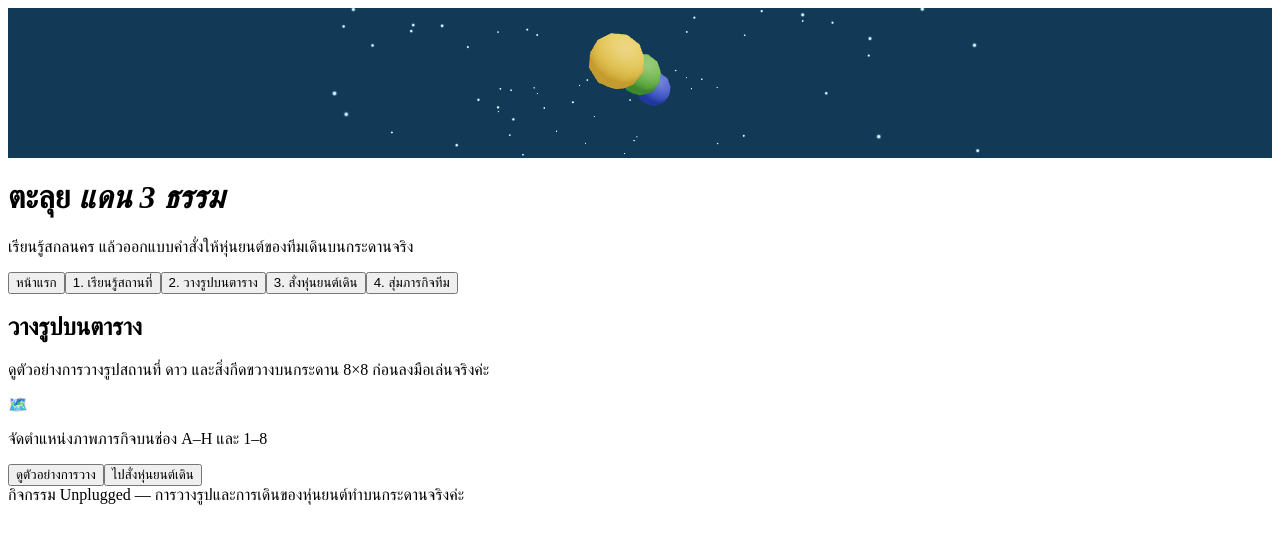
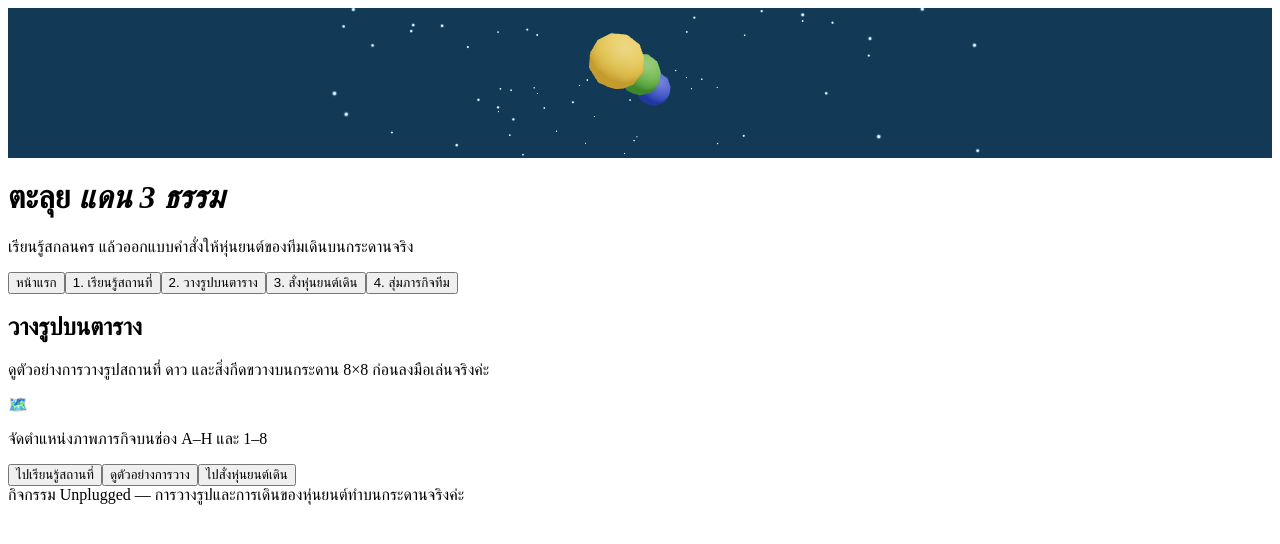
Before and after one commit to noonet2016/abs-bootcamp, a React (Vite) app: page / in a window 1280 px wide. Both pictures are taken after a click on the button "2. วางรูปบนตาราง". Shown: the top 544 px of the page. Built offline with nearby package versions, Linux system fonts and the light colour scheme; the HTML template or start-up script is replaced by a standard one.

Commit message:
feat: add board navigation back action

```diff
--- a/src/App.tsx
+++ b/src/App.tsx
@@ -165,10 +165,10 @@ function BoardExample({ className = '', onClick, robot, starCollected = false }:
 }
 
 
-function BoardLanding({ onOpenDemo, onRobot }: { onOpenDemo: () => void; onRobot: () => void }) {
+function BoardLanding({ onKnowledge, onOpenDemo, onRobot }: { onKnowledge: () => void; onOpenDemo: () => void; onRobot: () => void }) {
   return <section className="panel board-landing" aria-labelledby="board-title">
     <div className="section-heading"><h2 id="board-title">วางรูปบนตาราง</h2><p>ดูตัวอย่างการวางรูปสถานที่ ดาว และสิ่งกีดขวางบนกระดาน 8×8 ก่อนลงมือเล่นจริงค่ะ</p></div>
-    <div className="activity-preview"><span aria-hidden="true">🗺️</span><p>จัดตำแหน่งภาพภารกิจบนช่อง A–H และ 1–8</p><div className="activity-actions"><button type="button" className="primary-button" onClick={onOpenDemo}>ดูตัวอย่างการวาง</button><button type="button" className="secondary-button" onClick={onRobot}>ไปสั่งหุ่นยนต์เดิน</button></div></div>
+    <div className="activity-preview"><span aria-hidden="true">🗺️</span><p>จัดตำแหน่งภาพภารกิจบนช่อง A–H และ 1–8</p><div className="activity-actions"><button type="button" className="secondary-button" onClick={onKnowledge}>ไปเรียนรู้สถานที่</button><button type="button" className="primary-button" onClick={onOpenDemo}>ดูตัวอย่างการวาง</button><button type="button" className="secondary-button" onClick={onRobot}>ไปสั่งหุ่นยนต์เดิน</button></div></div>
   </section>
 }
 
@@ -241,7 +241,7 @@ export default function App() {
     {view === 'home' && <section className="home-intro"><h2><span className="home-heading-line">ดูข้อมูลก่อน แล้วไปทำภารกิจบนกระดานจริง</span></h2><div className="home-steps"><button type="button" className="flow-step" onClick={() => setView('knowledge')}><b>1</b><span>เรียนรู้สถานที่</span><small>กดเพื่อเริ่มเรียนรู้</small></button><button type="button" className="flow-step" onClick={() => setView('board')}><b>2</b><span>วางรูปบนตาราง</span><small>ดูตัวอย่างการวาง</small></button><button type="button" className="flow-step" onClick={() => setView('robot')}><b>3</b><span>สั่งหุ่นยนต์เดิน</span><small>ดูตัวอย่างการเดิน</small></button><button type="button" className="flow-step" onClick={() => setView('mission')}><b>4</b><span>สุ่มภารกิจทีม</span><small>กดเพื่อสุ่มภารกิจ</small></button></div></section>}
     {view === 'knowledge' && <Knowledge onBoard={() => setView('board')} />}
     {view === 'mission' && <Mission />}
-    {view === 'board' && <BoardLanding onOpenDemo={() => setBoardDemoOpen(true)} onRobot={() => setView('robot')} />}
+    {view === 'board' && <BoardLanding onKnowledge={() => setView('knowledge')} onOpenDemo={() => setBoardDemoOpen(true)} onRobot={() => setView('robot')} />}
     {view === 'robot' && <RobotLanding onOpenDemo={() => setRobotDemoOpen(true)} />}
     <footer>กิจกรรม Unplugged — การวางรูปและการเดินของหุ่นยนต์ทำบนกระดานจริงค่ะ</footer>
     {isBoardDemoOpen && <BoardDemoModal onClose={() => setBoardDemoOpen(false)} />}
```
Also changed, not shown: 4 other files (tests, documents, lock files or other folders).
